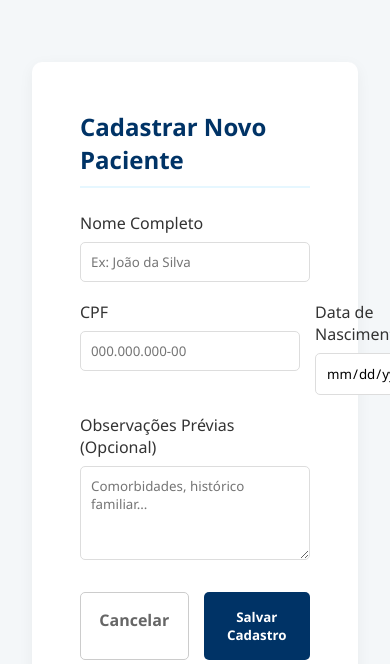
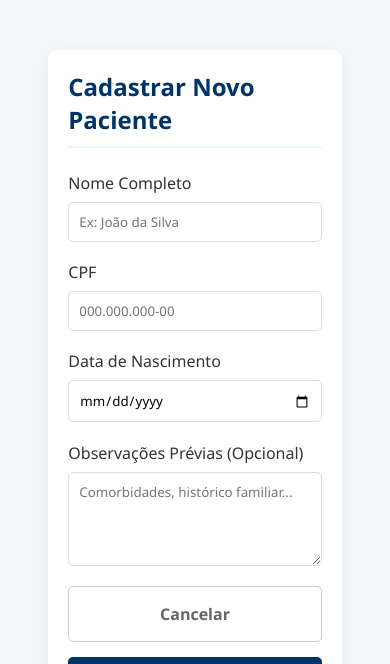
Before and after one commit to RodrigoYamaya/ocular-hub-vision, a website: page Front end/pages/novo_paciente.html in a window 390 px wide. Shown: the part 197-861 px from the top of the page. Drawn offline with Linux system fonts and the light colour scheme.

Commit message:
Corrige responsividade mobile de todas as telas

```diff
--- a/Front end/assets/css/novo_medico.css
+++ b/Front end/assets/css/novo_medico.css
@@ -1,6 +1,3 @@
-/* =========================================
-   ESTILOS DA TELA DE NOVO MÉDICO
-   ========================================= */
 .container-cadastro-medico {
     background: white;
     padding: 3rem;
@@ -100,14 +97,13 @@
     background-color: #f4f7f9;
 }
 
-/* Mensagens de Sucesso/Erro vindas do auth.js */
 .status-msg {
     margin-top: 15px;
     padding: 10px;
     border-radius: 5px;
     font-weight: bold;
     text-align: center;
-    display: none; /* Escondido por padrão, o JS ativa */
+    display: none;
 }
 
 .status-msg.error {
@@ -123,3 +119,45 @@
     color: #16a34a;
     border: 1px solid #4ade80;
 }
+
+@media (max-width: 768px) {
+    .container-cadastro,
+    .container-cadastro-medico {
+        width: 90% !important;
+        padding: 20px;
+        margin: 20px auto;
+        box-sizing: border-box;
+    }
+
+    .linha-inputs {
+        display: flex;
+        flex-direction: column !important;
+        gap: 0;
+        width: 100%;
+    }
+
+    .grupo-input {
+        width: 100%;
+    }
+
+    .grupo-input input,
+    .grupo-input select,
+    .grupo-input textarea {
+        width: 100%;
+        box-sizing: border-box;
+    }
+
+    .botoes-form {
+        display: flex;
+        flex-direction: column;
+        gap: 15px;
+        margin-top: 20px;
+    }
+
+    .botoes-form a,
+    .botoes-form button {
+        width: 100%;
+        text-align: center;
+        box-sizing: border-box;
+    }
+}
--- a/Front end/assets/css/novo_paciente.css
+++ b/Front end/assets/css/novo_paciente.css
@@ -79,3 +79,45 @@
 .btn-cancelar:hover {
     background-color: #f4f7f9;
 }
+
+@media (max-width: 768px) {
+    .container-cadastro,
+    .container-cadastro-medico {
+        width: 90% !important;
+        padding: 20px;
+        margin: 20px auto;
+        box-sizing: border-box;
+    }
+
+    .linha-inputs {
+        display: flex;
+        flex-direction: column !important;
+        gap: 0;
+        width: 100%;
+    }
+
+    .grupo-input {
+        width: 100%;
+    }
+
+    .grupo-input input,
+    .grupo-input select,
+    .grupo-input textarea {
+        width: 100%;
+        box-sizing: border-box;
+    }
+
+    .botoes-form {
+        display: flex;
+        flex-direction: column;
+        gap: 15px;
+        margin-top: 20px;
+    }
+
+    .botoes-form a,
+    .botoes-form button {
+        width: 100%;
+        text-align: center;
+        box-sizing: border-box;
+    }
+}
--- a/Front end/pages/novo_paciente.html
+++ b/Front end/pages/novo_paciente.html
@@ -41,7 +41,7 @@
                     <input type="text" required placeholder="Ex: João da Silva">
                 </div>
 
-                <div style="display: flex; gap: 15px;">
+                <div class="linha-inputs">
                     <div class="grupo-input" style="flex: 1;">
                         <label>CPF</label>
                         <input type="text" required placeholder="000.000.000-00">
```
Also changed, not shown: Front end/assets/css/historico.css (+38 -0 lines), Front end/assets/css/home.css (+18 -4 lines), Front end/assets/css/pacientes.css (+35 -0 lines), Front end/assets/css/relatorio.css (+29 -19 lines).
